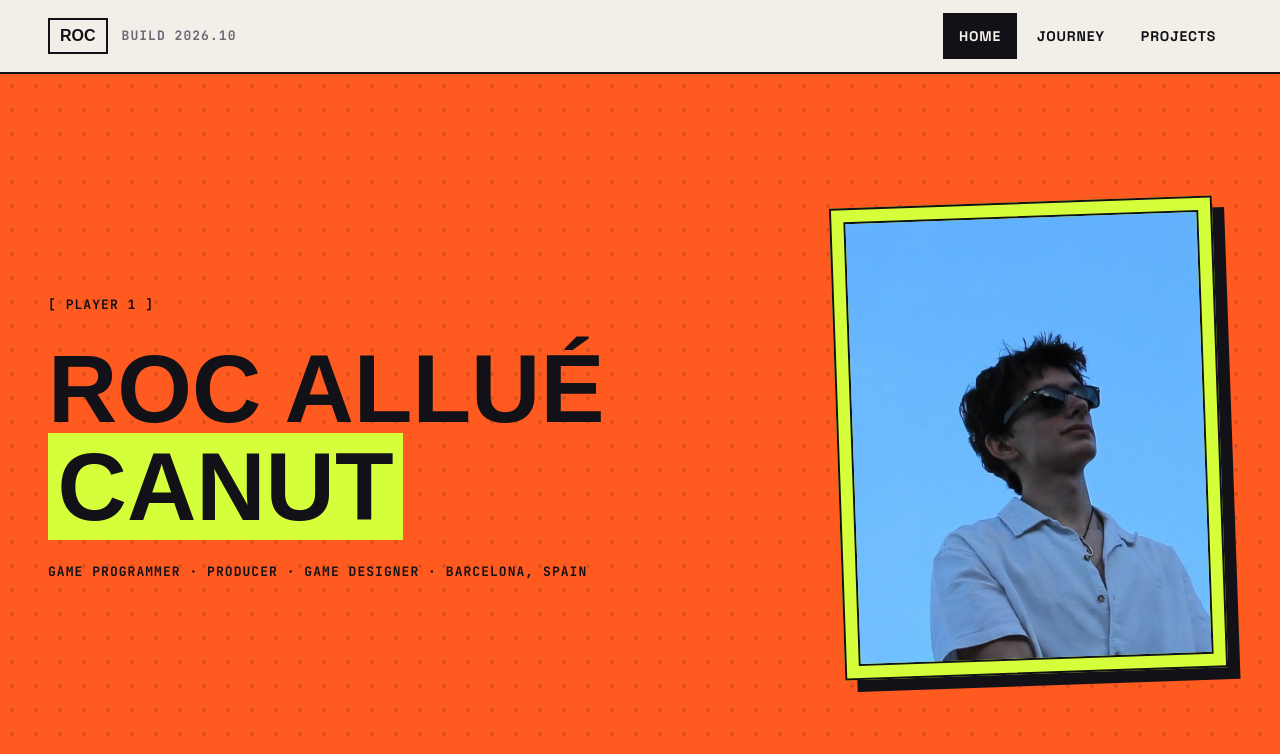
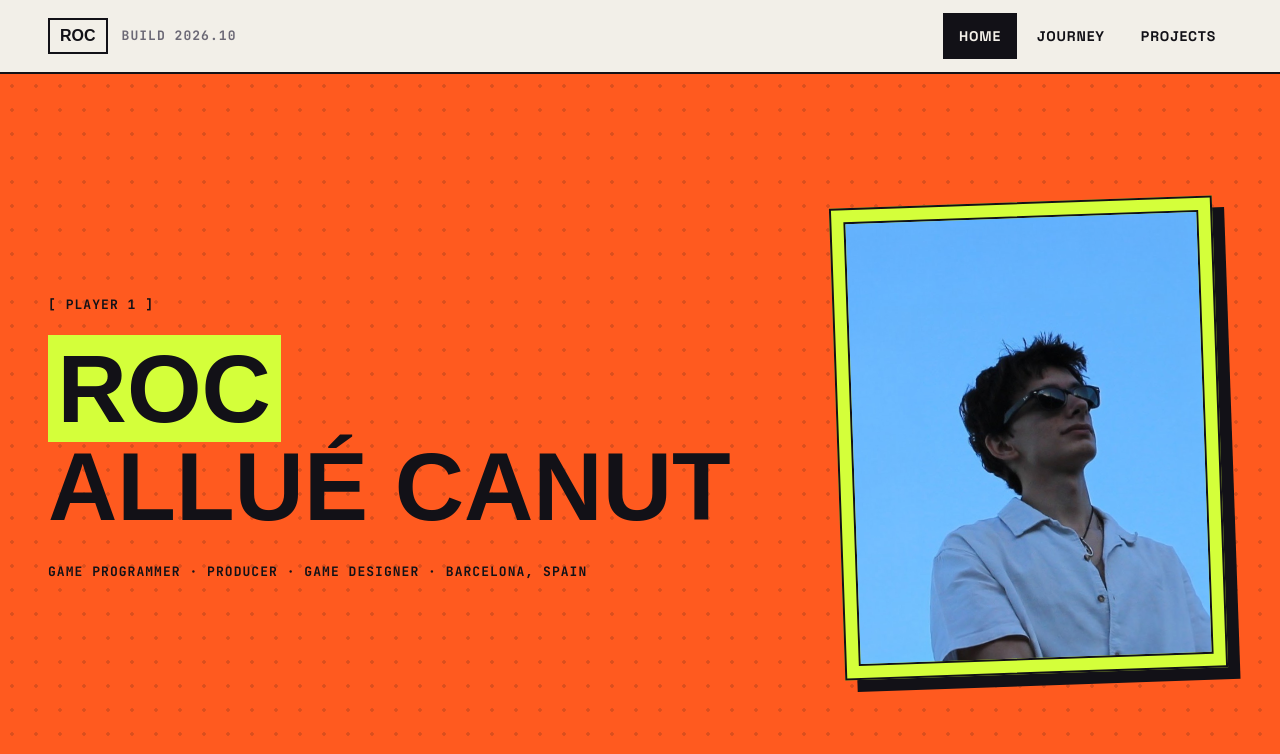
Before and after one commit to trlla/trlla.github.io, a plain HTML site: page index.html in a window 1280 px wide. Shown: the top 754 px of the page. Drawn offline with Linux system fonts and the light colour scheme; a web font is replaced by a local one.

Commit message:
Updated English Level

```diff
--- a/index.html
+++ b/index.html
@@ -38,8 +38,8 @@
                 <div class="hero-copy">
                     <p class="label">[ Player 1 ]</p>
                     <h1 class="display hero-title">
-                        <span class="line">Roc Allué</span>
-                        <span class="line"><mark>Canut</mark></span>
+                        <span class="line"><mark>Roc</mark></span>
+                        <span class="line">Allué Canut</span>
                     </h1>
                     <p class="label">Game Programmer &middot; Producer &middot; Game Designer &middot; Barcelona, Spain</p>
                 </div>
```
Also changed, not shown: journey.html (+1 -1 lines).
